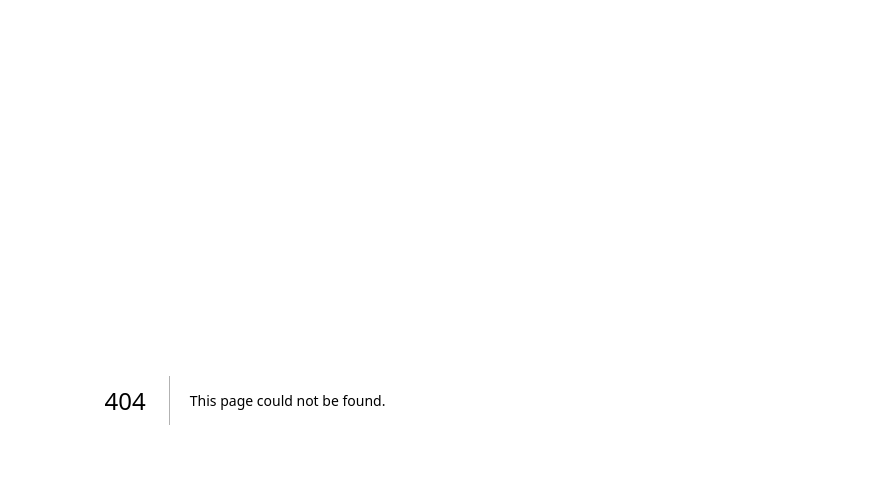
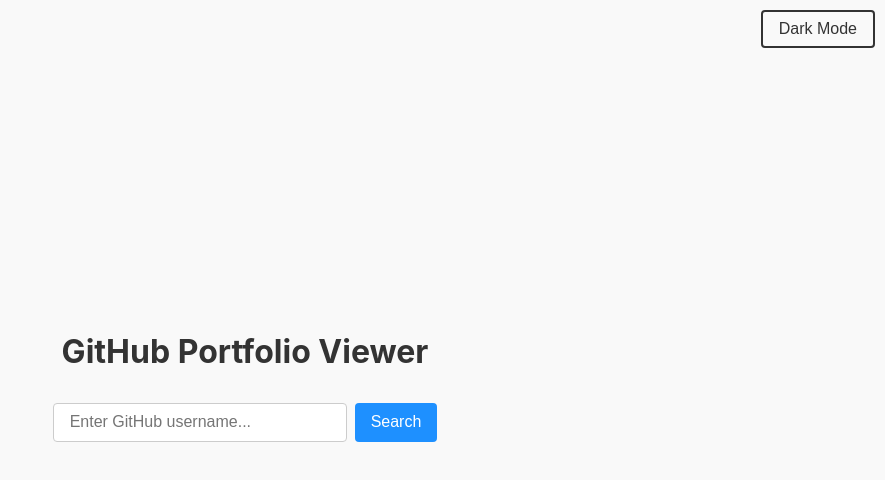
Before and after one commit to hod25/Portfolio, a Next.js app: page /gen in a window 1280 px wide. Before the commit this address had no page. Shown: the top 480 px of the page, without its empty margins (395-1280 px from the left). Built offline with nearby package versions, Linux system fonts and the light colour scheme.

Commit message:
version 3.0 enter user and get portfolio

```diff
--- a/components/ReadmeViewer.tsx
+++ b/components/ReadmeViewer.tsx
@@ -9,48 +9,61 @@
 
 export default function ReadmeViewer({ repoUrl }: ReadmeViewerProps) {
   const [content, setContent] = useState<string>("");
+  const [error, setError] = useState(false);
+  const [loading, setLoading] = useState(true);
 
   useEffect(() => {
     async function fetchReadme() {
+      setLoading(true);
+      setError(false);
+      setContent("");
+
       try {
         const cleanedUrl = repoUrl
           .replace("https://github.com/", "")
           .replace(/\/(tree|blob)\/[^\/]+/, "");
 
-        let response = await fetch(`https://raw.githubusercontent.com/${cleanedUrl}/main/README.md`);
-        if (!response.ok) {
-          response = await fetch(`https://raw.githubusercontent.com/${cleanedUrl}/master/README.md`);
+        const branches = ["main", "master"];
+        let markdown: string | null = null;
+
+        for (const branch of branches) {
+          const res = await fetch(`https://raw.githubusercontent.com/${cleanedUrl}/${branch}/README.md`);
+          if (res.ok) {
+            markdown = await res.text();
+            break;
+          }
         }
 
-        if (!response.ok) {
-          throw new Error("Failed to fetch README from both main and master branches");
+        if (!markdown) {
+          setError(true);
+          return;
         }
 
-        const markdown = await response.text();
-
-        // חיתוך עד הקו התוחם הראשון (---)
+        // Extract top section before "---" or fallback to 10 lines
         const lines = markdown.split('\n');
         const separatorIndex = lines.findIndex(line => line.trim() === '---');
-        const relevantLines = separatorIndex !== -1 ? lines.slice(0, separatorIndex) : lines.slice(0, 10); // ברירת מחדל: 10 שורות אם אין ---
+        const relevantLines = separatorIndex !== -1 ? lines.slice(0, separatorIndex) : lines.slice(0, 7);
         const partialMarkdown = relevantLines.join('\n');
 
-        const html = marked(partialMarkdown, { async: false });
+        const html: string = await marked.parse(partialMarkdown);
         setContent(html);
-      } catch (error) {
-        console.error("Error loading README:", error);
+      } catch (e) {
+        console.error("Error loading README:", e);
+        setError(true);
+      } finally {
+        setLoading(false);
       }
     }
 
     fetchReadme();
   }, [repoUrl]);
 
-  if (!content) {
-    return <p>טוען את התוכן...</p>;
-  }
+  if (loading) return <p className="text-gray-500 italic">Loading README...</p>;
+  if (error) return <p className="text-red-500 italic">No README found for this repository.</p>;
 
   return (
     <div
-      className="prose mx-auto p-4"
+      className="prose mx-auto p-4 bg-white rounded shadow max-w-2xl"
       dangerouslySetInnerHTML={{ __html: content }}
     />
   );
--- a/components/RepoCard.tsx
+++ b/components/RepoCard.tsx
@@ -1,6 +1,6 @@
 "use client";
 
-import ReadmeViewer from "./ReadmeViewer"; // מייבאים את הקומפוננטה
+import ReadmeViewer from "./ReadmeViewer";
 
 type RepoCardProps = {
   name: string;
@@ -23,9 +23,9 @@
       {/* <p className="text-sm text-blue-500">{language}</p> */}
       <a
         href={html_url}
+        className="view-button"
         target="_blank"
         rel="noopener noreferrer"
-        className="mt-2 inline-block text-white bg-blue-600 px-4 py-2 rounded hover:bg-blue-700"
       >
         {/* {name} */}
         View on GitHub
--- /dev/null
+++ b/lib/github_user.ts
@@ -0,0 +1,37 @@
+export const fetchRepos = async (username: string) => {
+  if (!username) return { repos: [], user: null };
+
+  try {
+    const [reposRes, userRes] = await Promise.all([
+      fetch(`https://api.github.com/users/${username}/repos`),
+      fetch(`https://api.github.com/users/${username}`),
+    ]);
+
+    if (!reposRes.ok || !userRes.ok) throw new Error("GitHub API error");
+
+    const repos = await reposRes.json();
+    const user = await userRes.json();
+
+    // סינון רק ריפוז עם README
+    const filteredRepos = await Promise.all(
+      repos.map(async (repo: any) => {
+        const branches = ["main", "master"];
+        for (const branch of branches) {
+          const readmeUrl = `https://raw.githubusercontent.com/${username}/${repo.name}/${branch}/README.md`;
+          const head = await fetch(readmeUrl, { method: "HEAD" });
+          if (head.ok) return repo;
+        }
+        return null; // אין README
+      })
+    );
+
+    return {
+      repos: filteredRepos.filter(Boolean), // מסיר nullים
+      user,
+    };
+
+  } catch (error) {
+    console.error("Failed to fetch GitHub data:", error);
+    return { repos: [], user: null };
+  }
+};
--- /dev/null
+++ b/pages/gen/index.tsx
@@ -0,0 +1,178 @@
+"use client";;
+
+import Head from 'next/head';
+import { useState, useEffect } from 'react';
+import ReadmeViewer from '../../components/ReadmeViewer';
+import RepoCard from "../../components/RepoCard";
+import { fetchRepos } from "../../lib/github_user";
+
+type ProjectCardProps = {
+  title: string;
+  description: string;
+  link?: string;
+};
+
+function ProjectCard({ title, description, link }: ProjectCardProps) {
+  const [showReadme, setShowReadme] = useState(false);
+
+  return (
+    <div className="project-card">
+      <h3>{title}</h3>
+      <p>{description}</p>
+      {link && (
+        <>
+          {/* כפתור להציג README
+          <button onClick={() => setShowReadme(!showReadme)} className="view-button">
+            {showReadme ?'Show README' : 'Hide README'}
+          </button> */}
+
+          {/* לינק רגיל ל-GitHub */}
+          <a href={link} target="_blank" rel="noopener noreferrer" className="view-button">
+            {title}
+          </a>
+
+          {/* הצגת README */}
+          {showReadme && <ReadmeViewer repoUrl={link} />}
+        </>
+      )}
+    </div>
+  );
+}
+
+export default function Home() {
+  const [userInfo, setUserInfo] = useState<{ name: string; bio: string } | null>(null);
+  const [username, setUsername] = useState<string>("");
+  const [repos, setRepos] = useState<any[]>([]);
+  const [submitted, setSubmitted] = useState(false);
+  const [error, setError] = useState<string | null>(null);
+
+
+  useEffect(() => {
+    const fetchRepositories = async () => {
+      if (submitted && username) {
+        try {
+          setError(null); // איפוס שגיאה
+          const { repos: fetchedRepos, user } = await fetchRepos(username);
+
+          if (!user) {
+            setError("User not found on GitHub.");
+            setSubmitted(false);
+            return;
+          }
+
+          setRepos(fetchedRepos);
+          setUserInfo({
+            name: user.name || user.login,
+            bio: user.bio || "",
+          });
+
+        } catch (err) {
+          console.error("GitHub fetch error:", err);
+          setError("Failed to load GitHub data.");
+          setSubmitted(false);
+        }
+      }
+    };
+
+
+    fetchRepositories();
+  }, [submitted, username]);
+
+  const [darkMode, setDarkMode] = useState<boolean>(false);
+
+  // זיהוי המצב של המערכת והגדרת המצב הראשוני
+  useEffect(() => {
+    // אם יש כבר הגדרה מקומית שמורה
+    const savedMode = localStorage.getItem('darkMode');
+    if (savedMode) {
+      setDarkMode(savedMode === 'true');
+    } else {
+      // אם אין הגדרה מקומית, נגלה לפי הגדרת המערכת
+      const prefersDarkMode = window.matchMedia('(prefers-color-scheme: dark)').matches;
+      setDarkMode(prefersDarkMode);
+    }
+  }, []);
+
+  // עדכון ה-class של ה-body לפי מצב המצב כהה
+  useEffect(() => {
+    if (darkMode) {
+      document.body.classList.add('dark-mode');
+    } else {
+      document.body.classList.remove('dark-mode');
+    }
+
+    // שמירה על המצב של המצב כהה
+    localStorage.setItem('darkMode', darkMode.toString());
+  }, [darkMode]);
+
+  return (
+    <div>
+      <Head>
+      <link rel="icon" href="/favicon.ico" />
+        <title>Portfolio</title>
+        <meta name="description" content="Portfolio from GitHub" />
+      </Head>
+      <main className="container">
+  <button
+    className="dark-mode-toggle"
+    onClick={() => setDarkMode(!darkMode)}
+  >
+    {darkMode ? 'Light Mode' : 'Dark Mode'}
+  </button>
+
+    {!submitted ? (
+      <div className="search-screen">
+        <h1 className="search-title">GitHub Portfolio Viewer</h1>
+        <form
+          onSubmit={(e) => {
+            e.preventDefault();
+            if (username.trim()) {
+              setSubmitted(true);
+            }
+          }}
+          className="search-form"
+        >
+          <input
+            type="text"
+            placeholder="Enter GitHub username..."
+            value={username}
+            onChange={(e) => setUsername(e.target.value)}
+          />
+          <button type="submit">Search</button>
+        </form>
+        {error && (
+        <p style={{ color: "red", textAlign: "center", marginTop: "1rem" }}>
+          ⚠️ {error}
+        </p>
+      )}
+
+      </div>
+    ) : (
+      <>
+        {userInfo && (
+          <div className="profile-header">
+            <h1>{userInfo.name}</h1>
+            <p>{userInfo.bio}</p>
+          </div>
+        )}
+
+        <section className="projects-section">
+          <h2>Highlighted Projects</h2>
+          <div className="projects-grid">
+            {repos.slice(0, 8).map((repo: any) => (
+              <RepoCard
+                key={repo.id}
+                name={repo.name}
+                description={repo.description}
+                html_url={repo.html_url}
+                language={repo.language}
+              />
+            ))}
+          </div>
+        </section>
+      </>
+    )}
+  </main>
+    </div>
+  );
+}
--- a/styles/globals.css
+++ b/styles/globals.css
@@ -10,34 +10,139 @@
   transition: background-color 0.3s, color 0.3s;
 }
 
-/* עיצוב כללי לקונטיינר */
+main {
+  min-height: 100vh;
+  background-color: inherit;
+}
+
+/* קונטיינר ראשי */
 .container {
   padding: 2rem;
+  max-width: 1200px;
+  margin: 0 auto;
 }
 
-/* עיצוב חלק הפרויקטים */
-.projects-section {
-  margin-top: 2rem;
+/* כותרות */
+h1 {
+  font-size: 1 rem;
+  margin-bottom: 0.5rem;
 }
 
-/* סידור הפרויקטים בגריד */
+h2 {
+  font-size: 2rem;
+  margin-top: 2rem;
+  margin-bottom: 1rem;
+}
+
+/* טופס שם משתמש */
+form {
+  display: flex;
+  gap: 0.5rem;
+  margin: 1rem 0 2rem;
+  justify-content: center;
+}
+
+input[type="text"] {
+  padding: 0.5rem;
+  border: 1px solid #ccc;
+  border-radius: 4px;
+  width: 250px;
+}
+
+button[type="submit"] {
+  padding: 0.5rem 1rem;
+  background-color: #1e90ff;
+  color: white;
+  border: none;
+  border-radius: 4px;
+  cursor: pointer;
+  transition: background-color 0.2s;
+}
+
+button[type="submit"]:hover {
+  background-color: #0c7cd5;
+}
+
+/* סידור פרויקטים בגריד */
 .projects-grid {
   display: grid;
   gap: 1rem;
   grid-template-columns: repeat(auto-fill, minmax(250px, 1fr));
 }
 
-/* עיצוב כרטיס הפרויקט */
+/* כותרת כרטיס פרויקט */
+.project-card h3 {
+  font-size: 1.2rem; /* גודל פונט קטן יותר */
+  margin-bottom: 0.5rem;
+  line-height: 1.3;
+  word-break: break-word;
+}
+
+body.dark-mode .project-card h3 {
+  color: #fff;
+}
+
+/* כרטיס פרויקט */
 .project-card {
   border: 1px solid #ccc;
   border-radius: 8px;
-  padding: 1rem;
+  padding: 1.2rem;
   background: #fff;
   transition: box-shadow 0.2s ease;
+  display: flex;
+  flex-direction: column;
+  justify-content: space-between;
 }
 
 .project-card:hover {
-  box-shadow: 0 4px 8px rgba(0, 0, 0, 0.1);
+  box-shadow: 0 4px 12px rgba(0, 0, 0, 0.1);
+}
+
+/* כפתור לצפייה בריפו */
+.view-button {
+  margin-top: auto;
+  padding: 0.5rem 1rem;
+  background-color: #a39f9f;
+  color: white;
+  border: none;
+  border-radius: 4px;
+  text-align: center;
+  text-decoration: none;
+  transition: background-color 0.2s;
+  font-weight: bold;
+}
+
+.view-button:hover {
+  background-color: #43a047;
+}
+
+/* קומפוננטת README */
+.readme {
+  margin-top: 1rem;
+  padding: 1rem;
+  background: #f3f3f3;
+  border-radius: 6px;
+  max-height: 300px;
+  overflow: auto;
+  font-family: monospace;
+  white-space: pre-wrap;
+  line-height: 1.4;
+}
+
+/* כפתור מצב כהה */
+button.dark-mode-toggle {
+  background: none;
+  border: 2px solid #333;
+  color: #333;
+  padding: 8px 16px;
+  cursor: pointer;
+  font-size: 16px;
+  border-radius: 4px;
+  transition: background-color 0.3s, color 0.3s;
+  position: absolute;
+  top: 10px;
+  right: 10px;
+  z-index: 1000;
 }
 
 /* מצב כהה */
@@ -46,57 +151,105 @@
   color: #e0e0e0;
 }
 
-/* סגנון לכפתור שינוי מצב כהה */
-button.dark-mode-toggle {
-  background: none;
-  border: 2px solid #333; /* צבע כהה יותר */
-  color: #333; /* טקסט כהה */
-  padding: 8px 16px;
-  cursor: pointer;
-  font-size: 16px;
-  border-radius: 4px;
-  transition: background-color 0.3s, color 0.3s;
-  position: absolute; /* מיקום כפתור */
-  top: 10px;
-  right: 10px;
-  z-index: 1000;
-}
-
-/* מצב כהה עבור כפתור שינוי מצב כהה */
-body.dark-mode button.dark-mode-toggle {
-  border-color: #fff; /* גבול בהיר במצב כהה */
-  color: #fff; /* טקסט בהיר במצב כהה */
-}
-
-button.dark-mode-toggle:hover {
-  background-color: rgba(255, 255, 255, 0.2);
-}
-
-/* שינוי צבעים עבור כרטיסי פרויקטים במצב כהה */
 body.dark-mode .project-card {
   background-color: #2c2c2c;
   border-color: #444;
 }
 
-/* עיצוב נוסף במצב כהה */
 body.dark-mode .projects-section {
   color: #ccc;
 }
 
-body.dark-mode .projects-grid {
-  gap: 1rem;
-}
-
-/* שינוי כותרות במצב כהה */
-body.dark-mode h1, body.dark-mode h2, body.dark-mode h3 {
+body.dark-mode h1,
+body.dark-mode h2,
+body.dark-mode h3 {
   color: #fff;
 }
 
-/* שינוי צבע קישורים במצב כהה */
 body.dark-mode a {
-  color: #1e90ff;
+  color: #434445;
 }
 
 body.dark-mode a:hover {
-  color: #63a4ff;
+  color: #fefeff;
 }
+
+body.dark-mode .readme {
+  background-color: #1f1f1f;
+  color: #e0e0e0;
+}
+
+body.dark-mode input[type="text"] {
+  background-color: #2c2c2c;
+  color: #eee;
+  border-color: #555;
+}
+
+body.dark-mode button[type="submit"] {
+  background-color: #4a90e2;
+}
+
+body.dark-mode .dark-mode-toggle {
+  border-color: #fff;
+  color: #fff;
+}
+
+body.dark-mode .dark-mode-toggle:hover {
+  background-color: rgba(255, 255, 255, 0.2);
+}
+
+.search-screen {
+  display: flex;
+  flex-direction: column;
+  align-items: center;
+  justify-content: center;
+  height: 90vh;
+  text-align: center;
+}
+
+.search-title {
+  font-size: 2rem;
+  margin-bottom: 1rem;
+  color: #333;
+}
+
+.search-form {
+  display: flex;
+  gap: 0.5rem;
+}
+
+.search-form input {
+  padding: 0.6rem 1rem;
+  border: 1px solid #ccc;
+  border-radius: 4px;
+  width: 260px;
+  font-size: 1rem;
+}
+
+.search-form button {
+  padding: 0.6rem 1rem;
+  background-color: #1e90ff;
+  color: white;
+  border: none;
+  border-radius: 4px;
+  font-size: 1rem;
+  cursor: pointer;
+}
+
+.search-form button:hover {
+  background-color: #0c7cd5;
+}
+
+body.dark-mode .search-title {
+  color: #fff;
+}
+
+body.dark-mode .search-form input {
+  background-color: #2c2c2c;
+  color: #eee;
+  border-color: #555;
+}
+
+body.dark-mode .search-form button {
+  background-color: #4a90e2;
+}
```
Also changed, not shown: pages/index.tsx (+0 -8 lines), pages/new/index.tsx (+2 -28 lines), 1 other file (tests, documents, lock files or other folders).
